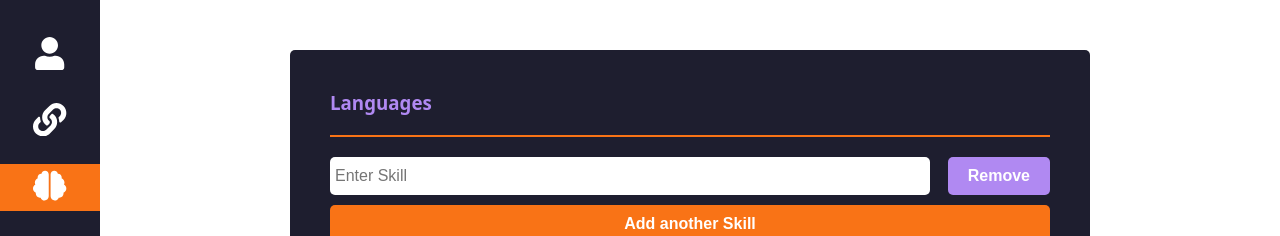
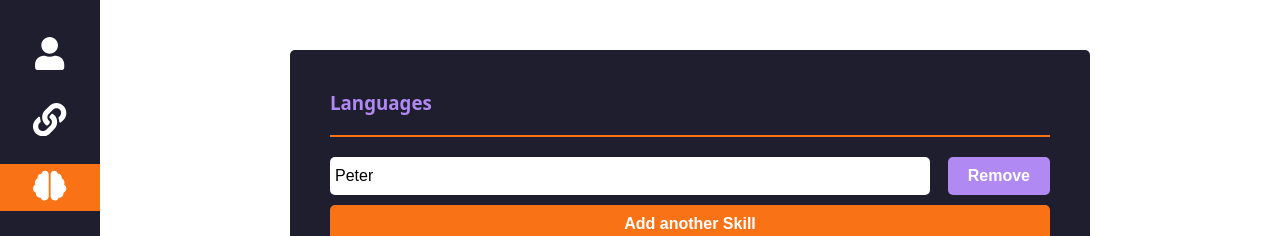
Before and after one commit to Beatstamosi/CV-Application, a React (Vite) app: page / in a window 1280 px wide. Both pictures are taken after a click on the button 50 px from the left and 187 px from the top of the page. Shown: the top 236 px of the page. Built offline with nearby package versions, Linux system fonts and the light colour scheme.

Commit message:
Add state logic for skills

```diff
--- a/src/App.jsx
+++ b/src/App.jsx
@@ -11,6 +11,7 @@ import "./styles/App.css"
 
 function App() {
   const [activeView, setActiveView] = useState("personal");
+
   const [personalDetails, setPersonalDetails] = useState({
     fullName: "",
     jobTitle: "",
@@ -24,7 +25,38 @@ function App() {
     website: "",
     linkedin: "",
     github: "",
-  })
+  });
+
+  // === Skills logic ===
+  const [skills, setSkills] = useState({
+    languages: ["Peter"],
+    tools: [""],
+    other: [""]
+  });
+
+  const handleSkillChange = (skill, index, newValue) => {
+    const updated = [...skills[skill]];
+    updated[index] = newValue;
+    setSkills({ ...skills, [skill]: updated });
+  };
+
+  const addSkill = (skill) => {
+    const updated = [...skills[skill]];
+    updated.push("");
+    setSkills({ ...skills, [skill]: updated });
+  }
+
+  const removeSkill = (skill, index) => {
+    const updated = [...skills[skill]];
+    updated.splice(index, 1);
+    if (updated.length === 0) {
+      updated.push("");
+    }
+    setSkills({ ...skills, [skill]: updated });
+  }
+
+
+
 
   return (
     <div className='app-layout'>
@@ -34,11 +66,11 @@ function App() {
       <div className='main-content'>
         {activeView === "personal" && <Personal personalDetails={personalDetails} onChange={setPersonalDetails}/>}
         {activeView === "links" && <Links links={links} onChange={setLinks}/>}
-        {activeView === "skills" && <Skills />}
+        {activeView === "skills" && <Skills skills={skills} onChange={handleSkillChange} addSkill={addSkill} removeSkill={removeSkill}/>}
         {activeView === "work" && <WorkExperience />}
         {activeView === "education" && <Education />}
         {activeView === "certificates" && <Certificates />}
-        {activeView === "preview" && <Preview personalDetails={personalDetails} links={links} />}
+        {activeView === "preview" && <Preview personalDetails={personalDetails} links={links} skills={skills} />}
       </div>
     </div>
   )
--- a/src/components/preview.jsx
+++ b/src/components/preview.jsx
@@ -1,6 +1,6 @@
 import "../styles/preview.css"
 
-export default function Preview({ personalDetails, links }) {
+export default function Preview({ personalDetails, links, skills }) {
     return (
         <div className="container-preview">
             <div>
@@ -9,6 +9,9 @@ export default function Preview({ personalDetails, links }) {
             <div>
                 {Object.entries(links).map(([key, value], i) => <p key={i}>{key}: {value}</p>) }
             </div>
+            <div>
+                {Object.entries(skills).map(([key, value], i) => <p key={i}>{key}: {value.map((element, index) => <p key={index}>{element}</p>)}</p>) }
+            </div>
         </div>
 
     );
--- a/src/components/skills.jsx
+++ b/src/components/skills.jsx
@@ -1,50 +1,55 @@
 import "../styles/skills.css"
 
-export default function Skills() {
+export default function Skills({ skills, onChange, addSkill, removeSkill }) {
     return (
         <div className="container-form">
             <div className="container-skillset languages">
                 <h3>Languages</h3>
                 <hr />
-                {/* TODO: Render Input via states.map */}
-                <SkillInput />
-                <ButtonAddSkill />
+                {skills.languages.map((language, index) => <SkillInput key={index} value={language} skill={"languages"} index={index} onChange={onChange} removeSkill={removeSkill}/>)}
+                <ButtonAddSkill addSkill={addSkill} skill={"languages"} />
             </div>
 
             <div className="container-skillset tools">
                 <h3>Tools & Technologies</h3>
                 <hr />
-                {/* TODO: Render Input via states.map */}
-                <SkillInput />
-                <ButtonAddSkill />
+                {skills.tools.map((tool, index) => <SkillInput key={index} value={tool} skill={"tools"} index={index} onChange={onChange} removeSkill={removeSkill}/>)}
+                <ButtonAddSkill addSkill={addSkill} skill={"tools"} />
             </div>
 
             <div className="container-skillset other">
                 <h3>Other Relevant Skills</h3>
                 <hr />
-                {/* TODO: Render Input via states.map */}
-                <SkillInput />
-                <ButtonAddSkill />
+                {skills.other.map((other, index) => <SkillInput key={index} value={other} skill={"other"} index={index} onChange={onChange} removeSkill={removeSkill}/>)}
+                <ButtonAddSkill addSkill={addSkill} skill={"other"} />
             </div>
         </div>
     )
 }
 
-// TODO: Add Functionality
-function SkillInput() {
+function SkillInput({ value, skill, index, onChange, removeSkill }) {
     return (
         <div className="container-skill-input">
-            <input type="text" placeholder="Enter Skill" className="enter-skill-input"/>
-            <button className="remove-skill-btn">Remove</button>
+            <input
+                type="text"
+                placeholder="Enter Skill"
+                className="enter-skill-input"
+                value={value}
+                onChange={(e) => onChange(skill, index, e.target.value)}
+            />
+            <button
+                className="remove-skill-btn"
+                onClick={() => removeSkill(skill, index)}
+            >Remove</button>
         </div>
     )
 }
 
-// TODO: Add Functionality
-function ButtonAddSkill() {
+function ButtonAddSkill({ addSkill, skill }) {
     return (
-        <>
-        <button className="btn-add-skill">Add another Skill</button>
-        </>
+        <button
+            className="btn-add-skill"
+            onClick={() => addSkill(skill)}
+        >Add another Skill</button>
     )
 }
```
